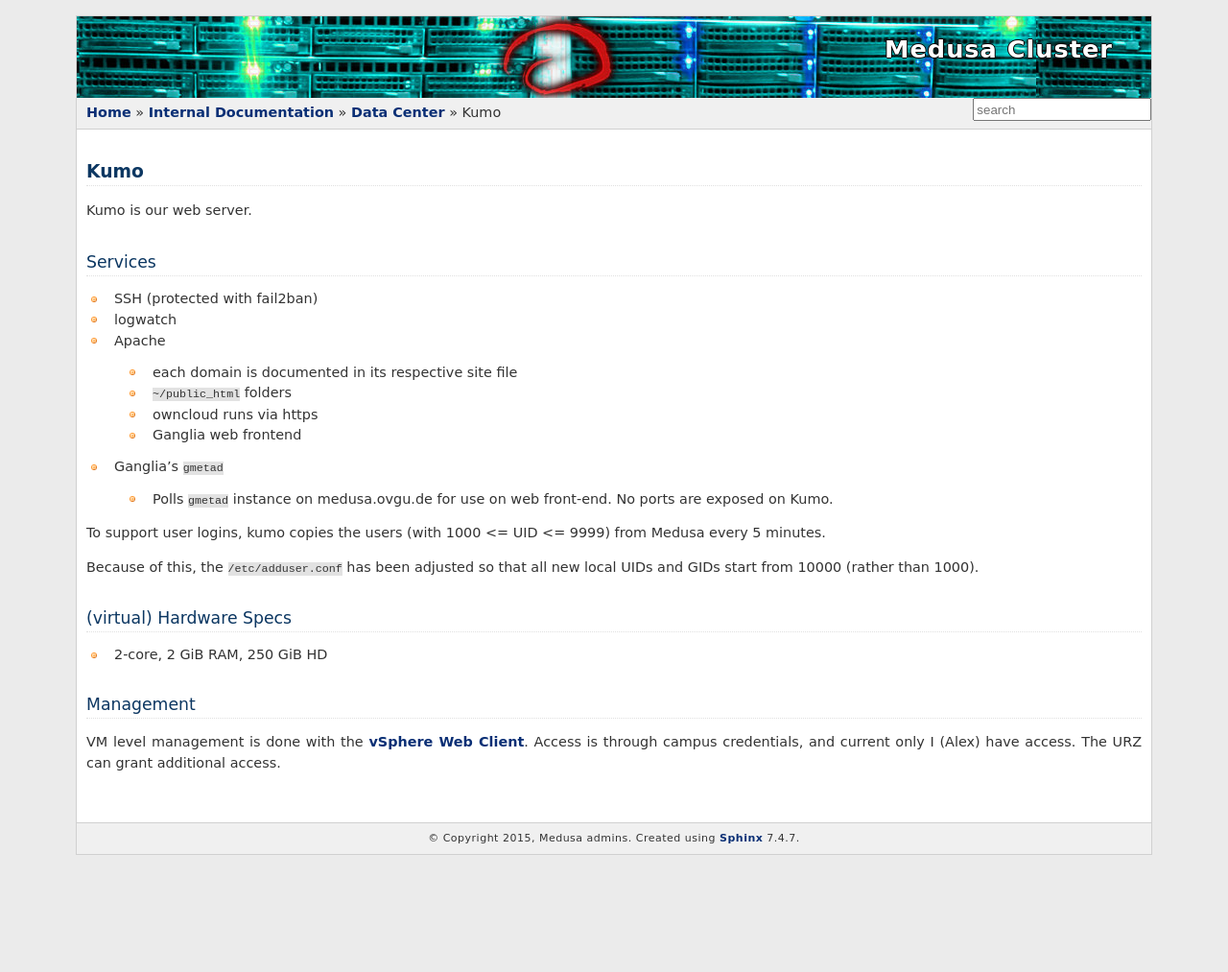
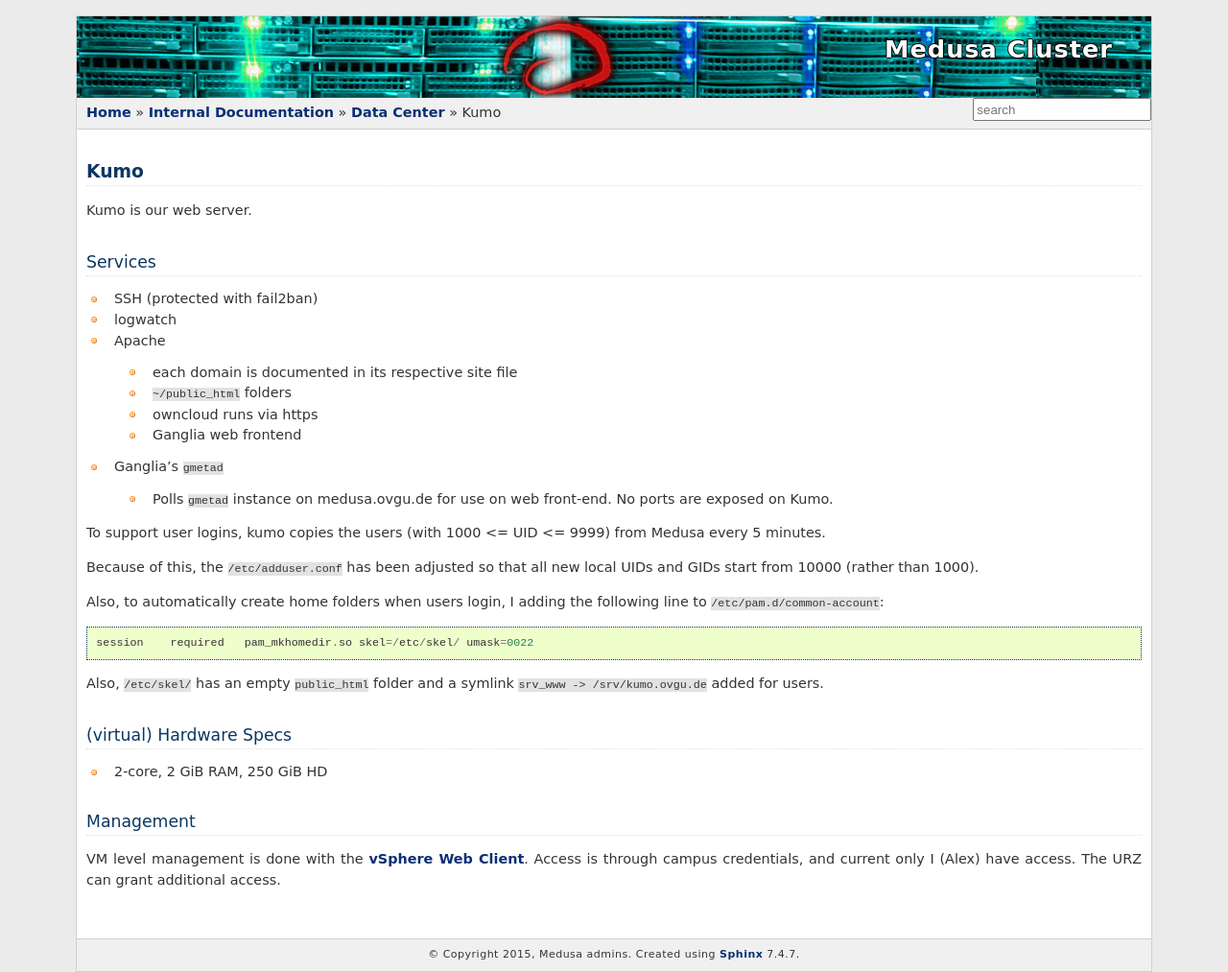
Before and after one commit to psychoinformatics-de/ipsy-docs, a Sphinx documentation site: the page built from source/internal/data_center/kumo.rst, in a window 1280 px wide. Shown: the whole page at 96% size. Built offline with Sphinx 7.4.7, drawn with Linux system fonts in a browser that asks for light colours; formulas are drawn with MathJax 3; before the commit the page ends 900 px from its top, so only the background shows below that.

Commit message:
Update kumo docs, in prep of it's reinstall

```diff
--- a/source/internal/data_center/kumo.rst
+++ b/source/internal/data_center/kumo.rst
@@ -21,10 +21,19 @@ Services
 
  - Polls ``gmetad`` instance on medusa.ovgu.de for use on web front-end. No ports are exposed on Kumo.
 
-To support user logins, kumo copies the users (with 1000 <= UID <= 9999) from Medusa every 5 minutes.
+To support user logins, kumo copies the users (with 1000 <= UID <= 9999) from
+Medusa every 5 minutes.
 
-Because of this, the ``/etc/adduser.conf`` has been adjusted so that all new local UIDs and GIDs start
-from 10000 (rather than 1000).
+Because of this, the ``/etc/adduser.conf`` has been adjusted so that all new
+local UIDs and GIDs start from 10000 (rather than 1000).
+
+Also, to automatically create home folders when users login, I adding the
+following line to ``/etc/pam.d/common-account``::
+
+  session    required   pam_mkhomedir.so skel=/etc/skel/ umask=0022
+
+Also, ``/etc/skel/`` has an empty ``public_html`` folder and a symlink ``srv_www
+-> /srv/kumo.ovgu.de`` added for users.
 
 (virtual) Hardware Specs
 ========================
```
